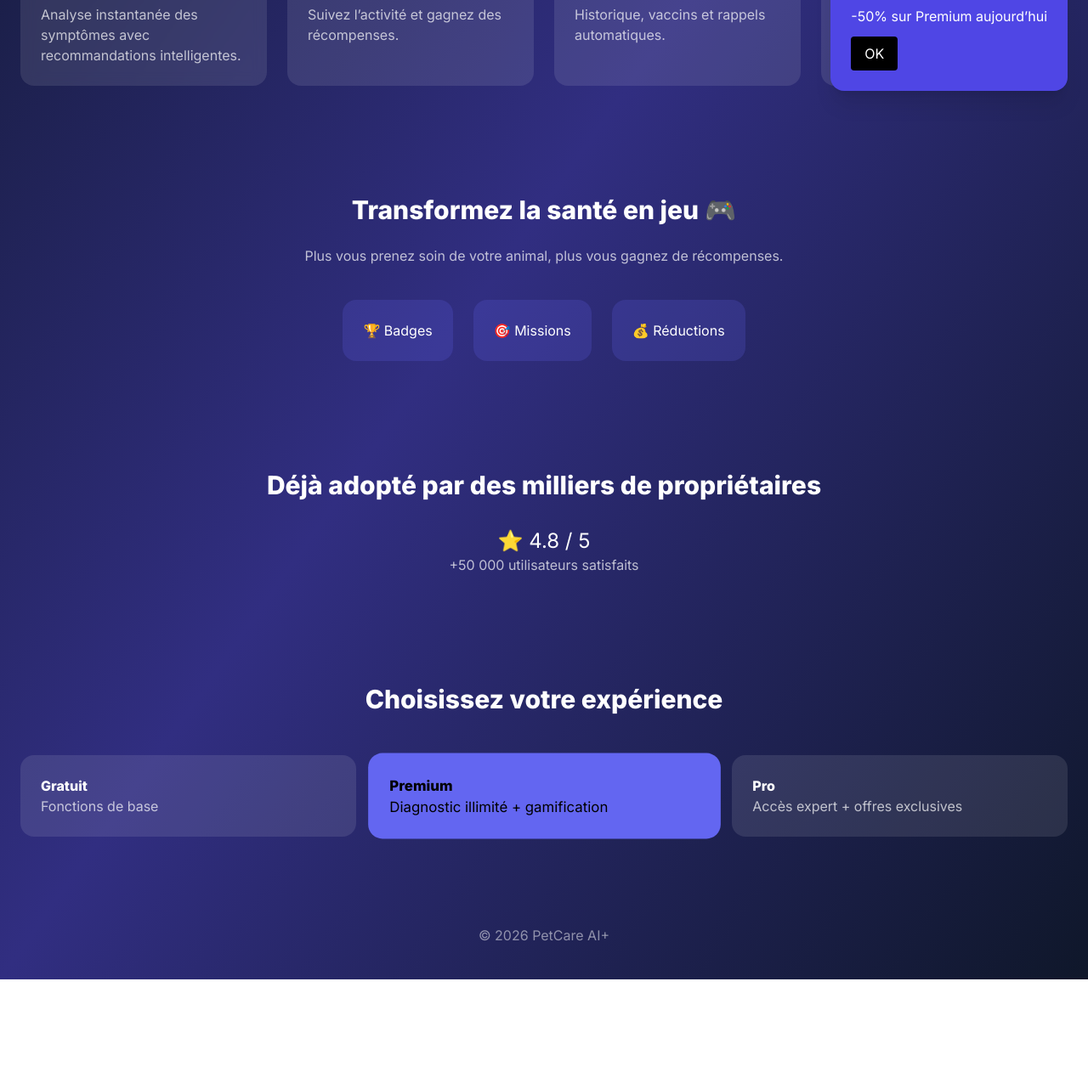
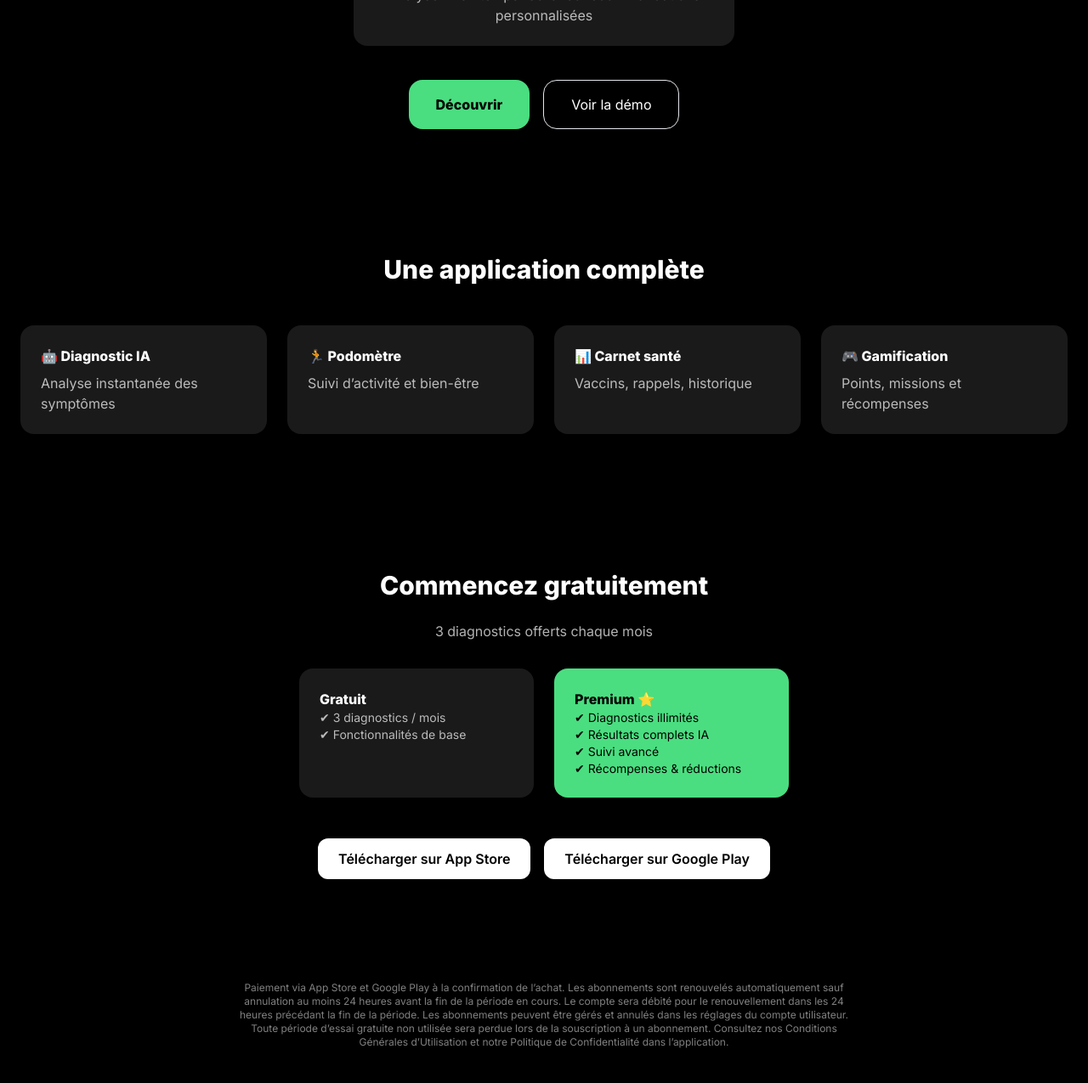
Before and after one commit to BenjaminDevOps/wagglycom, a plain HTML site: page Index.html in a window 1280 px wide. Shown: the part 669-1944 px from the top of the page at 85% size. Before the commit the page ends 1822 px from the top, so only its background shows below. Drawn offline with nearby package versions, Linux system fonts and the light colour scheme.

Commit message:
Refactor HTML structure and update content

```diff
--- a/Index.html
+++ b/Index.html
@@ -1,121 +1,130 @@
 <!DOCTYPE html>
 <html lang="fr">
 <head>
-<meta charset="UTF-8">
-<meta name="viewport" content="width=device-width, initial-scale=1.0">
-<title>PetCare AI+ | Santé Animale Nouvelle Génération</title>
+<meta charset="UTF-8" />
+<meta name="viewport" content="width=device-width, initial-scale=1.0" />
+<title>PetCare AI+ | Diagnostic IA Animal</title>
+<script src="https://cdn.tailwindcss.com"></script>
 <link href="https://fonts.googleapis.com/css2?family=Inter:wght@300;400;600;800&display=swap" rel="stylesheet">
-<script src="https://cdn.tailwindcss.com"></script>
+<style>body{font-family:'Inter',sans-serif}</style>
 </head>
-<body class="bg-gradient-to-br from-slate-900 via-indigo-900 to-slate-900 text-white font-[Inter]">
+<body class="bg-black text-white">
 
 <!-- HEADER -->
 <header class="flex justify-between items-center p-6">
-<h1 class="text-xl font-bold">🐾 PetCare AI+</h1>
-<button class="bg-indigo-500 px-4 py-2 rounded-xl font-semibold">Télécharger</button>
+  <div class="flex items-center gap-3">
+    <div class="w-10 h-10 bg-green-400 rounded-xl"></div>
+    <span class="font-bold text-lg">PetCare AI+</span>
+  </div>
+  <div class="flex gap-3">
+    <button class="bg-white text-black px-4 py-2 rounded-xl text-sm">App Store</button>
+    <button class="bg-white text-black px-4 py-2 rounded-xl text-sm">Google Play</button>
+  </div>
 </header>
 
-<!-- HERO -->
-<section class="text-center px-6 py-20">
-<h2 class="text-5xl font-extrabold leading-tight mb-6">
-La santé animale entre dans <span class="text-indigo-400">l’ère de l’IA</span>
-</h2>
-<p class="text-lg opacity-80 max-w-2xl mx-auto">
-Diagnostiquez, suivez et améliorez la vie de votre compagnon grâce à une expérience ludique et intelligente.
+<!-- HERO + FAKE AI SCAN -->
+<section class="min-h-screen flex flex-col justify-center items-center text-center px-6">
+
+  <h1 class="text-4xl md:text-6xl font-extrabold mb-6">
+    Diagnostiquez votre animal en quelques secondes avec l’IA 🐾
+  </h1>
+
+  <p class="opacity-70 max-w-xl mb-10">
+    Parce qu’ils ne peuvent pas dire ce qu’ils ressentent… PetCare AI+ vous aide à comprendre.
   </p>
-<div class="mt-8 flex justify-center gap-4">
-<button class="bg-green-400 text-black px-6 py-3 rounded-2xl font-bold">Essai gratuit</button>
-<button class="border border-white px-6 py-3 rounded-2xl">Voir la démo</button>
+
+  <!-- FAKE SCAN -->
+  <div class="mb-10">
+    <div class="w-32 h-32 border-4 border-green-400 rounded-full animate-pulse mx-auto mb-4"></div>
+    <p class="opacity-70">Scan des symptômes en cours...</p>
   </div>
+
+  <!-- FAKE RESULT -->
+  <div class="bg-white/10 p-6 rounded-2xl max-w-md backdrop-blur">
+    <h3 class="font-bold mb-2">Résultat disponible</h3>
+    <p class="opacity-70">Analyse IA en temps réel avec recommandations personnalisées</p>
+  </div>
+
+  <div class="mt-10 flex gap-4">
+    <button class="bg-green-400 text-black px-8 py-4 rounded-2xl font-bold">
+      Découvrir
+    </button>
+    <button class="border px-8 py-4 rounded-2xl">
+      Voir la démo
+    </button>
+  </div>
+
 </section>
 
 <!-- FEATURES -->
-<section class="px-6 py-16">
-<h3 class="text-3xl font-bold text-center mb-12">Une app, tout pour votre animal</h3>
+<section class="px-6 py-20">
+  <h2 class="text-3xl font-bold text-center mb-12">Une application complète</h2>
+
   <div class="grid md:grid-cols-4 gap-6">
-<div class="bg-white/10 p-6 rounded-2xl backdrop-blur">
-<h4 class="font-bold mb-2">🤖 Diagnostic IA</h4>
-<p class="opacity-70">Analyse instantanée des symptômes avec recommandations intelligentes.</p>
+    <div class="bg-white/10 p-6 rounded-2xl">
+      <h3 class="font-bold mb-2">🤖 Diagnostic IA</h3>
+      <p class="opacity-70">Analyse instantanée des symptômes</p>
     </div>
+
     <div class="bg-white/10 p-6 rounded-2xl">
-<h4 class="font-bold mb-2">🏃 Podomètre</h4>
-<p class="opacity-70">Suivez l’activité et gagnez des récompenses.</p>
+      <h3 class="font-bold mb-2">🏃 Podomètre</h3>
+      <p class="opacity-70">Suivi d’activité et bien-être</p>
     </div>
+
     <div class="bg-white/10 p-6 rounded-2xl">
-<h4 class="font-bold mb-2">📊 Carnet santé</h4>
-<p class="opacity-70">Historique, vaccins et rappels automatiques.</p>
+      <h3 class="font-bold mb-2">📊 Carnet santé</h3>
+      <p class="opacity-70">Vaccins, rappels, historique</p>
     </div>
+
     <div class="bg-white/10 p-6 rounded-2xl">
-<h4 class="font-bold mb-2">🛍️ Shop récompenses</h4>
-<p class="opacity-70">Réductions exclusives débloquées via vos points.</p>
+      <h3 class="font-bold mb-2">🎮 Gamification</h3>
+      <p class="opacity-70">Points, missions et récompenses</p>
     </div>
   </div>
 </section>
 
-<!-- GAMIFICATION -->
-<section class="px-6 py-16 text-center">
-<h3 class="text-3xl font-bold mb-6">Transformez la santé en jeu 🎮</h3>
-<p class="opacity-70 max-w-xl mx-auto mb-10">
-Plus vous prenez soin de votre animal, plus vous gagnez de récompenses.
-</p>
-<div class="flex justify-center gap-6 flex-wrap">
-<div class="bg-indigo-500/20 p-6 rounded-2xl">
-🏆 Badges
+<!-- FREEMIUM -->
+<section class="px-6 py-20 text-center">
+  <h2 class="text-3xl font-bold mb-6">Commencez gratuitement</h2>
+  <p class="opacity-70 mb-8">3 diagnostics offerts chaque mois</p>
+
+  <div class="grid md:grid-cols-2 gap-6 max-w-xl mx-auto text-left">
+
+    <div class="bg-white/10 p-6 rounded-2xl">
+      <h3 class="font-bold">Gratuit</h3>
+      <ul class="opacity-70 text-sm">
+        <li>✔ 3 diagnostics / mois</li>
+        <li>✔ Fonctionnalités de base</li>
+      </ul>
     </div>
-<div class="bg-indigo-500/20 p-6 rounded-2xl">
-🎯 Missions
+
+    <div class="bg-green-400 text-black p-6 rounded-2xl">
+      <h3 class="font-bold">Premium ⭐</h3>
+      <ul class="text-sm">
+        <li>✔ Diagnostics illimités</li>
+        <li>✔ Résultats complets IA</li>
+        <li>✔ Suivi avancé</li>
+        <li>✔ Récompenses & réductions</li>
+      </ul>
     </div>
-<div class="bg-indigo-500/20 p-6 rounded-2xl">
-💰 Réductions
+
   </div>
+
+  <!-- DOWNLOAD CTA -->
+  <div class="mt-12 flex justify-center gap-4">
+    <button class="bg-white text-black px-6 py-3 rounded-xl font-semibold">
+      Télécharger sur App Store
+    </button>
+    <button class="bg-white text-black px-6 py-3 rounded-xl font-semibold">
+      Télécharger sur Google Play
+    </button>
   </div>
+
 </section>
 
-<!-- SOCIAL PROOF -->
-<section class="px-6 py-16 text-center">
-<h3 class="text-3xl font-bold mb-8">Déjà adopté par des milliers de propriétaires</h3>
-<p class="text-2xl">⭐ 4.8 / 5</p>
-<p class="opacity-70">+50 000 utilisateurs satisfaits</p>
-</section>
-
-<!-- PRICING -->
-<section class="px-6 py-16">
-<h3 class="text-3xl font-bold text-center mb-12">Choisissez votre expérience</h3>
-<div class="grid md:grid-cols-3 gap-6">
-<div class="bg-white/10 p-6 rounded-2xl">
-<h4 class="font-bold">Gratuit</h4>
-<p class="opacity-70">Fonctions de base</p>
-</div>
-<div class="bg-indigo-500 p-6 rounded-2xl text-black scale-105">
-<h4 class="font-bold">Premium</h4>
-<p>Diagnostic illimité + gamification</p>
-</div>
-<div class="bg-white/10 p-6 rounded-2xl">
-<h4 class="font-bold">Pro</h4>
-<p class="opacity-70">Accès expert + offres exclusives</p>
-</div>
-</div>
-</section>
-
-<!-- POPUP PREMIUM -->
-<div id="popup" class="fixed bottom-6 right-6 bg-indigo-600 p-6 rounded-2xl shadow-xl hidden">
-<h4 class="font-bold text-lg mb-2">🔥 Offre limitée</h4>
-<p>-50% sur Premium aujourd’hui</p>
-<button onclick="closePopup()" class="mt-3 bg-black text-white px-4 py-2 rounded">OK</button>
-</div>
-
-<script>
-setTimeout(()=>{
- document.getElementById('popup').classList.remove('hidden');
-},4000);
-function closePopup(){
- document.getElementById('popup').classList.add('hidden');
-}
-</script>
-
-<!-- FOOTER -->
-<footer class="text-center py-10 opacity-50">
-© 2026 PetCare AI+
+<!-- FOOTER / LEGAL -->
+<footer class="text-center text-xs opacity-50 py-10 px-6 max-w-3xl mx-auto">
+  Paiement via App Store et Google Play à la confirmation de l’achat. Les abonnements sont renouvelés automatiquement sauf annulation au moins 24 heures avant la fin de la période en cours. Le compte sera débité pour le renouvellement dans les 24 heures précédant la fin de la période. Les abonnements peuvent être gérés et annulés dans les réglages du compte utilisateur. Toute période d’essai gratuite non utilisée sera perdue lors de la souscription à un abonnement. Consultez nos Conditions Générales d’Utilisation et notre Politique de Confidentialité dans l’application.
 </footer>
 
 </body>
```
Lines whose indentation alone changed are shown as unchanged.
